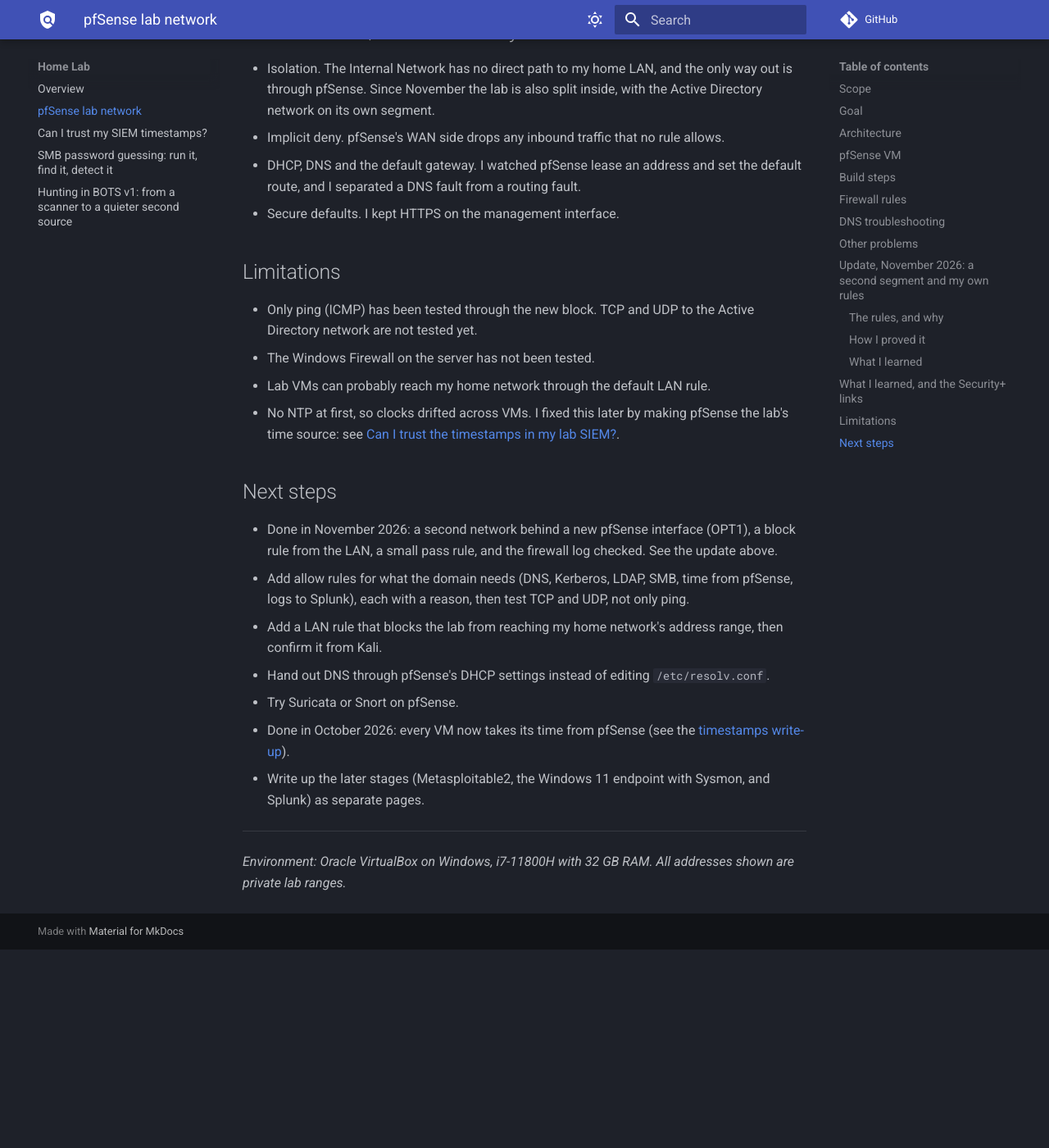
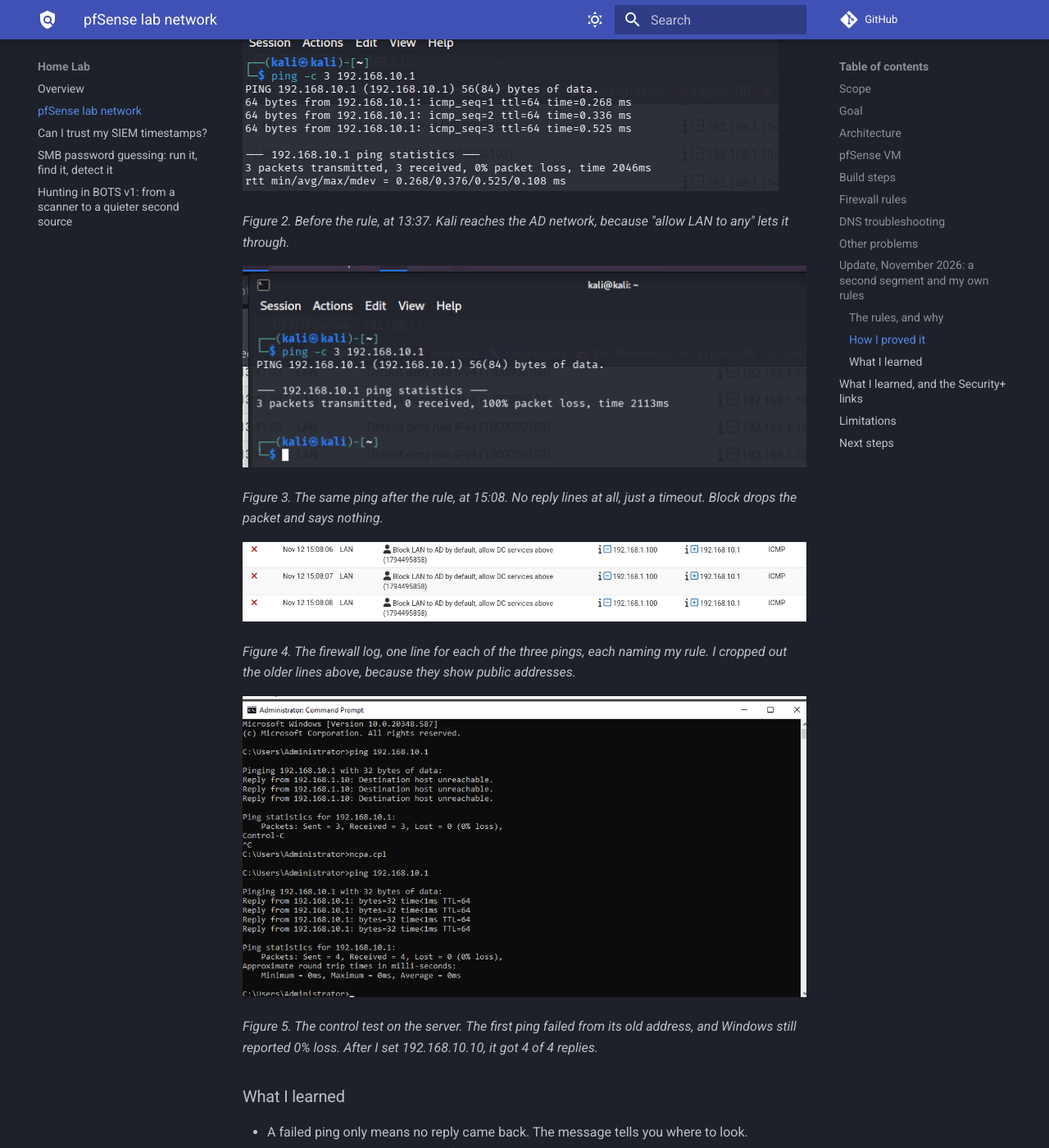
Before and after one commit to kamranSting/kamranSting.github.io, an MkDocs documentation site: the page built from docs/lab/pfsense-lab-network.md, in a window 1280 px wide and 1400 px high, scrolled down 5672 px. Shown: the whole window at 82% size. Built offline with MkDocs 1.6.1 and Material for MkDocs 9.7.7, drawn with Linux system fonts in a browser that asks for light colours; comment, search, counter and statistics services are not loaded; before the commit the page ends 6830 px from its top, so only the background shows below that; some of the changed text lies outside the part shown.

Commit message:
Add screenshots to the pfSense November update (#7)

```diff
--- a/docs/lab/pfsense-lab-network.md
+++ b/docs/lab/pfsense-lab-network.md
@@ -131,6 +131,10 @@ I added a third VirtualBox adapter on a new internal network, `adnet`, assigned
 
 Two things decided where the block went. Rules are checked on the interface where traffic comes in, so a block on traffic from Kali belongs on the LAN tab. And the first rule that matches wins, so the block has to sit above "Default allow LAN to any", or it never runs. Everything else arriving on OPT1 hits pfSense's hidden default deny rule.
 
+![pfSense Firewall Rules, LAN tab: Anti-Lockout Rule, then my block rule from LAN subnets to OPT1 subnets with the log icon, then Default allow LAN to any](img/pfsense-fig1-12nov-lan-block-rule.png){ loading=lazy }
+
+*Figure 1. The LAN tab just after I applied the rule. The block sits second, above "Default allow LAN to any", and the list icon under the red cross shows it is logged.*
+
 ### How I proved it
 
 | Proof | Test | Result |
@@ -140,6 +144,22 @@ Two things decided where the block went. Rules are checked on the interface wher
 | The new network works | The server pinged 192.168.10.1 after I moved it to `adnet` and fixed its address | 4 of 4 replies |
 
 The third test is the control for the first. A silent ping on its own could mean the rule works, or that the network is dead. Because the server on `adnet` can reach pfSense, the silence from Kali comes from the rule.
+
+![Kali terminal: ping -c 3 192.168.10.1 gets 3 replies, 0% packet loss](img/pfsense-fig2-12nov-kali-ping-before.png){ loading=lazy }
+
+*Figure 2. Before the rule, at 13:37. Kali reaches the AD network, because "allow LAN to any" lets it through.*
+
+![Kali terminal: the same ping gets 0 replies, 100% packet loss](img/pfsense-fig3-12nov-kali-ping-after.png){ loading=lazy }
+
+*Figure 3. The same ping after the rule, at 15:08. No reply lines at all, just a timeout. Block drops the packet and says nothing.*
+
+![pfSense firewall log: three block lines at 15:08:06, 07 and 08, interface LAN, rule Block LAN to AD by default, 192.168.1.100 to 192.168.10.1, ICMP](img/pfsense-fig4-12nov-firewall-log-blocks.png){ loading=lazy }
+
+*Figure 4. The firewall log, one line for each of the three pings, each naming my rule. I cropped out the older lines above, because they show public addresses.*
+
+![Windows Server command prompt: first ping shows Destination host unreachable from 192.168.1.10 but 0% loss, second ping after the address change gets 4 replies from 192.168.10.1](img/pfsense-fig5-12nov-server-ping-control.png){ loading=lazy }
+
+*Figure 5. The control test on the server. The first ping failed from its old address, and Windows still reported 0% loss. After I set 192.168.10.10, it got 4 of 4 replies.*
 
 ### What I learned
 
```
Also changed, not shown: docs/lab/img/pfsense-fig1-12nov-lan-block-rule.png (added), docs/lab/img/pfsense-fig2-12nov-kali-ping-before.png (added), docs/lab/img/pfsense-fig3-12nov-kali-ping-after.png (added), docs/lab/img/pfsense-fig4-12nov-firewall-log-blocks.png (added), docs/lab/img/pfsense-fig5-12nov-server-ping-control.png (added).
